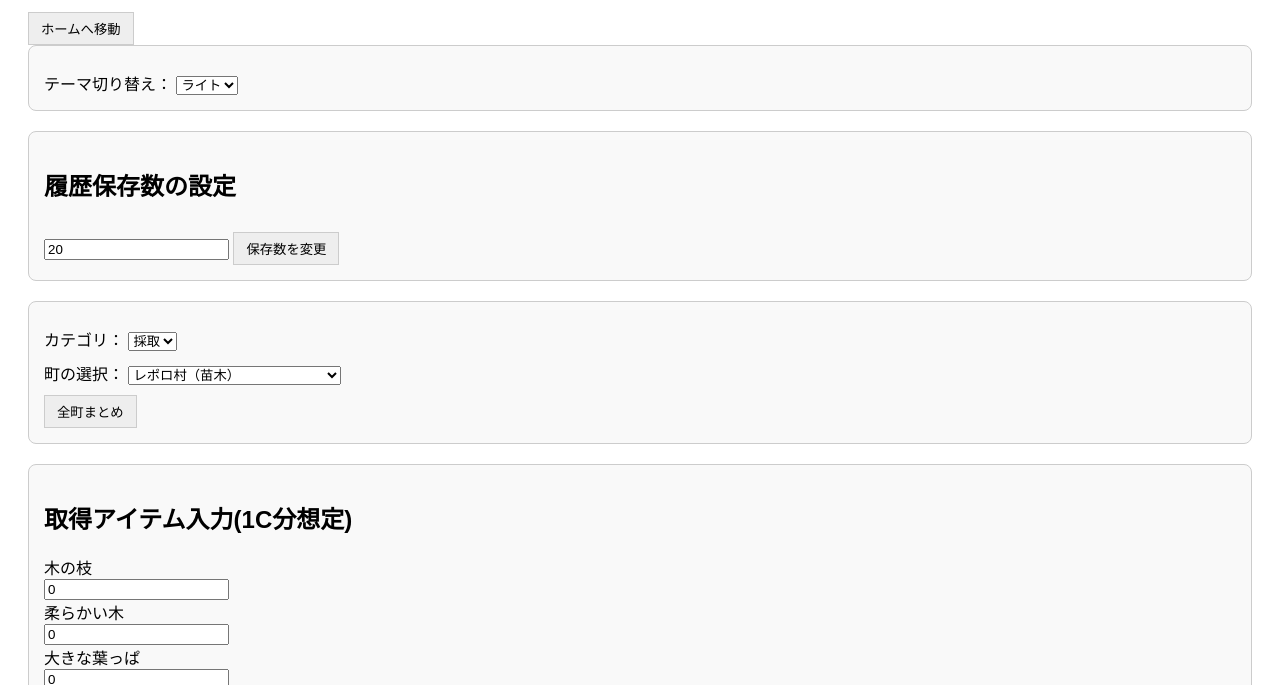
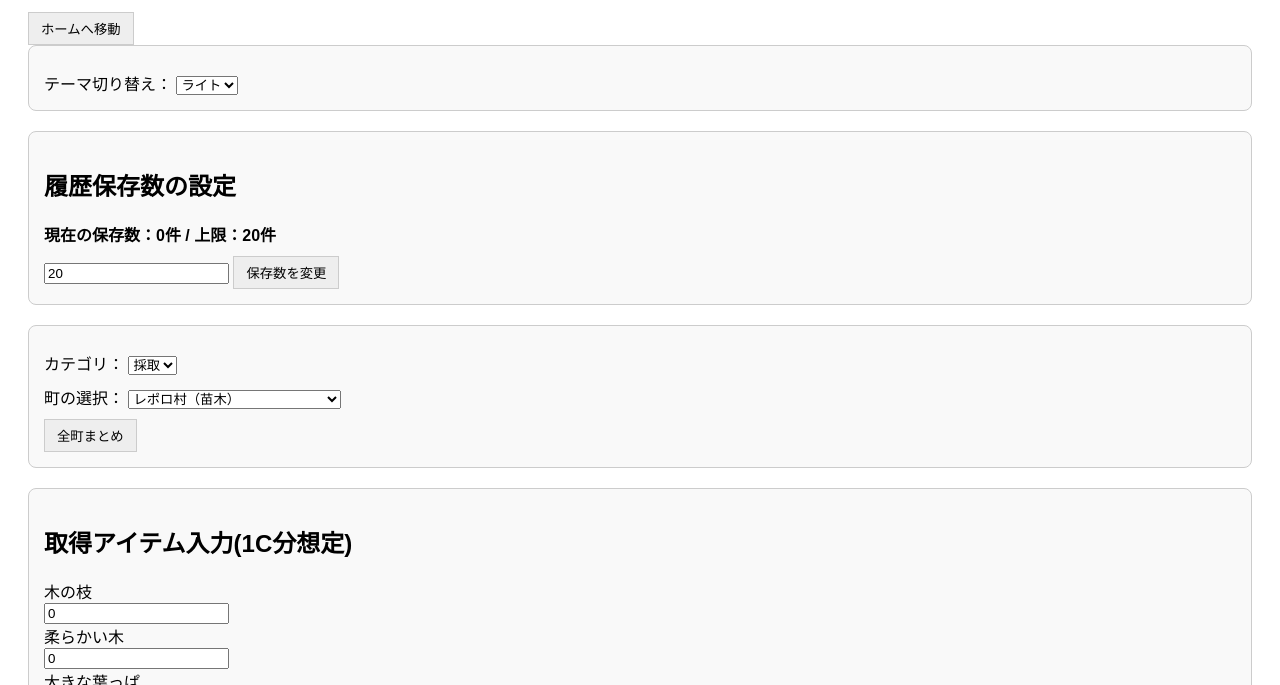
Before and after one commit to remusinonokayu-crypto/da3-calc, a plain HTML site: page all_gathering.html in a window 1280 px wide. Shown: the part 115-800 px from the top of the page. Drawn offline with Linux system fonts and the light colour scheme.

Commit message:
Update all_gathering.html

```diff
--- a/all_gathering.html
+++ b/all_gathering.html
@@ -119,6 +119,9 @@
 <!-- 保存数設定 -->
 <div class="box">
   <h2>履歴保存数の設定</h2>
+  <div id="currentLimitView" style="margin-top:10px; font-weight:bold;">
+  現在の保存数：20件
+</div>
   <input id="historyLimitInput" type="number" min="1" value="20">
   <button onclick="updateHistoryLimit()">保存数を変更</button>
 </div>
@@ -166,6 +169,18 @@
 </div>
 
 <script>
+  function showHistoryLimit() {
+  const mode = document.getElementById("categorySelect").value;
+  const town = document.getElementById("townSelect").value;
+  const key = "townData_" + mode + "_" + town;
+
+  let data = JSON.parse(localStorage.getItem(key) || '{}');
+  let count = data.records ? data.records.length : 0;
+
+  document.getElementById("currentLimitView").textContent =
+    `現在の保存数：${count}件 / 上限：${HISTORY_LIMIT}件`;
+}
+
 /* ===========================
    テーマ管理
 =========================== */
@@ -406,6 +421,8 @@ function updateHistoryLimit() {
 
   alert(`保存数を ${HISTORY_LIMIT} 件に更新しました。`);
   showStats();
+  showHistoryLimit();
+
 }
 
 
@@ -446,6 +463,8 @@ function loadTown() {
   });
 
   showStats();
+  showHistoryLimit();
+
 }
 
 
@@ -713,6 +732,8 @@ function showAllTownSummary() {
 
 /* 初期ロード */
 loadCategory();
+showHistoryLimit();
+
 </script>
 
 </body>
```
